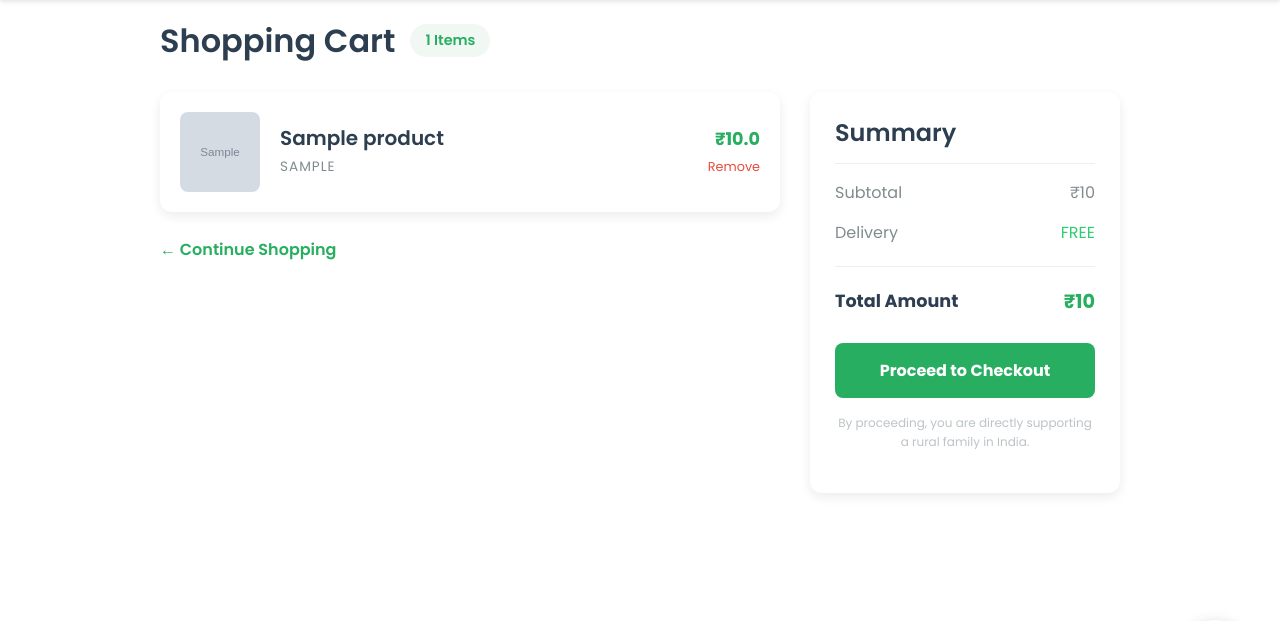
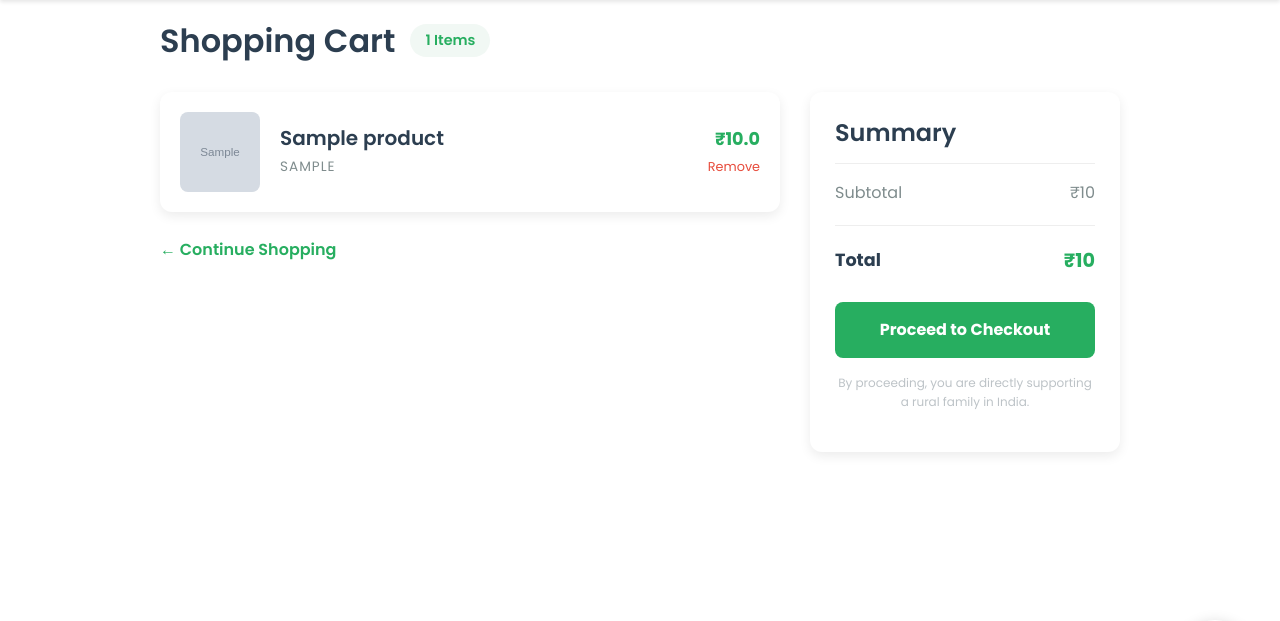
Before and after one commit to drashtiparmar2211/Urban-Rural-Connector, a Flask app: template templates/cart.html in a window 1280 px wide. Shown: the part 80-701 px from the top of the page. Run offline with Flask 3, Linux system fonts and the light colour scheme; tables that the repository leaves empty hold one stand-in row (values such as "Sample post"); the template is opened without the code that fills it: values that come from a table or form of the project are taken from there, most other values are stand-ins (such as "Sample title", 1, 10 or a date in 2020); grey boxes marked "Sample" are stand-in pictures; parts of the project's set-up code (start-up, migrations or seed data) failed here and were passed over; some libraries are stand-ins or nearby versions.

Commit message:
Refactor cart.html to improve structure and links

```diff
--- a/templates/cart.html
+++ b/templates/cart.html
@@ -35,24 +35,16 @@
 
         <div class="cart-summary" style="background: white; border-radius: 12px; padding: 25px; box-shadow: var(--shadow); height: fit-content;">
     <h3 style="margin-top: 0; border-bottom: 1px solid #eee; padding-bottom: 15px;">Summary</h3>
-
     <div style="display: flex; justify-content: space-between; margin: 15px 0; color: #7f8c8d;">
         <span>Subtotal</span>
         <span>₹{{ total }}</span>
     </div>
-            <div style="display: flex; justify-content: space-between; margin: 15px 0; color: #7f8c8d;">
-                <span>Delivery</span>
-                <span style="color: #2ecc71;">FREE</span>
-            </div>
-
     <hr style="border: 0; border-top: 1px solid #eee; margin: 20px 0;">
-
     <div style="display: flex; justify-content: space-between; margin-bottom: 25px;">
-                <span style="font-weight: 700; font-size: 1.1rem;">Total Amount</span>
+        <span style="font-weight: 700; font-size: 1.1rem;">Total</span>
         <span style="font-weight: 800; font-size: 1.2rem; color: var(--primary-green);">₹{{ total }}</span>
     </div>
-
-            <a href="{{ url_for('checkout') }}" style="display: block; background: var(--primary-green); color: white; text-align: center; padding: 15px; border-radius: 8px; text-decoration: none; font-weight: 700; transition: 0.3s;" onmouseover="this.style.backgroundColor='var(--dark-green)'" onmouseout="this.style.backgroundColor='var(--primary-green)'">
+    <a href="{{ url_for('payment_page') }}" style="display: block; background: var(--primary-green); color: white; text-align: center; padding: 15px; border-radius: 8px; text-decoration: none; font-weight: 700;">
         Proceed to Checkout
     </a>
 
@@ -61,6 +53,7 @@
             </p>
         </div>
     </div>
+
 
     {% else %}
     <div style="text-align: center; padding: 60px 20px; background: white; border-radius: 15px; box-shadow: var(--shadow);">
```
Lines whose indentation alone changed are shown as unchanged.
